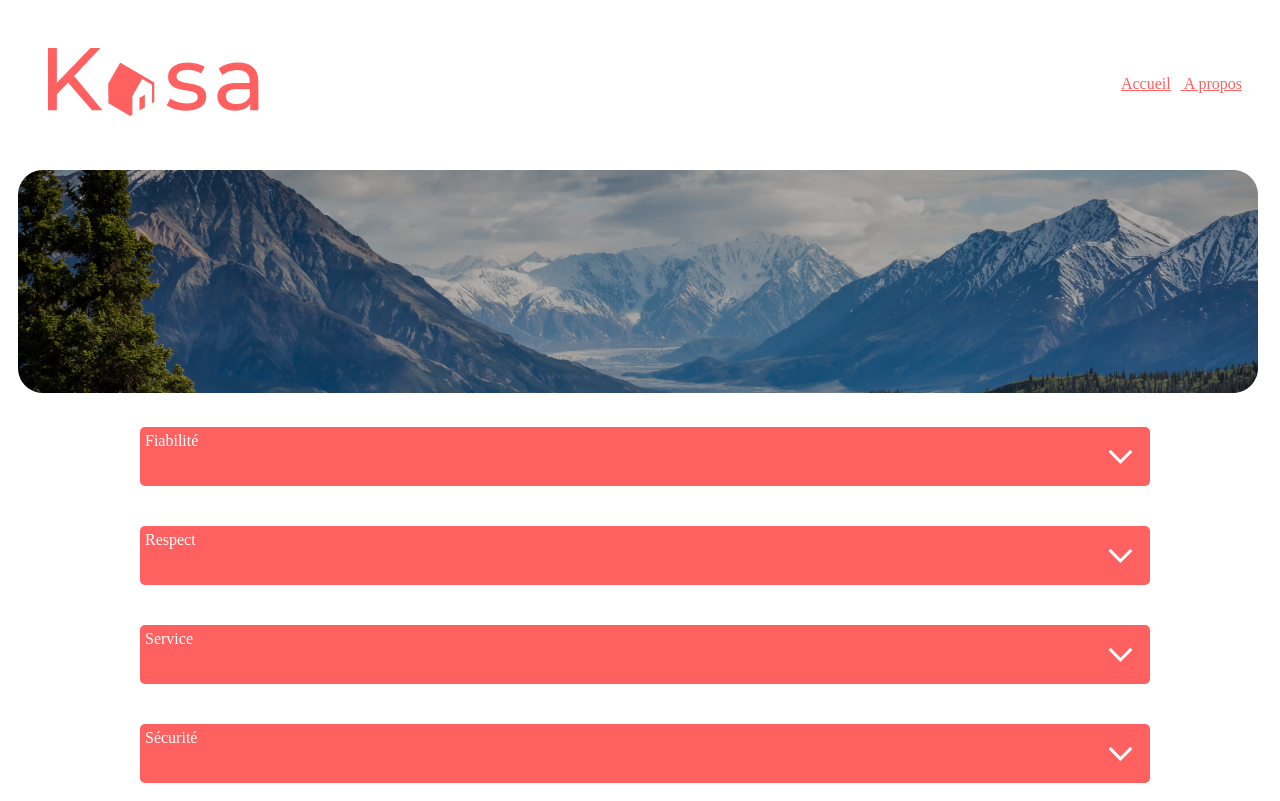
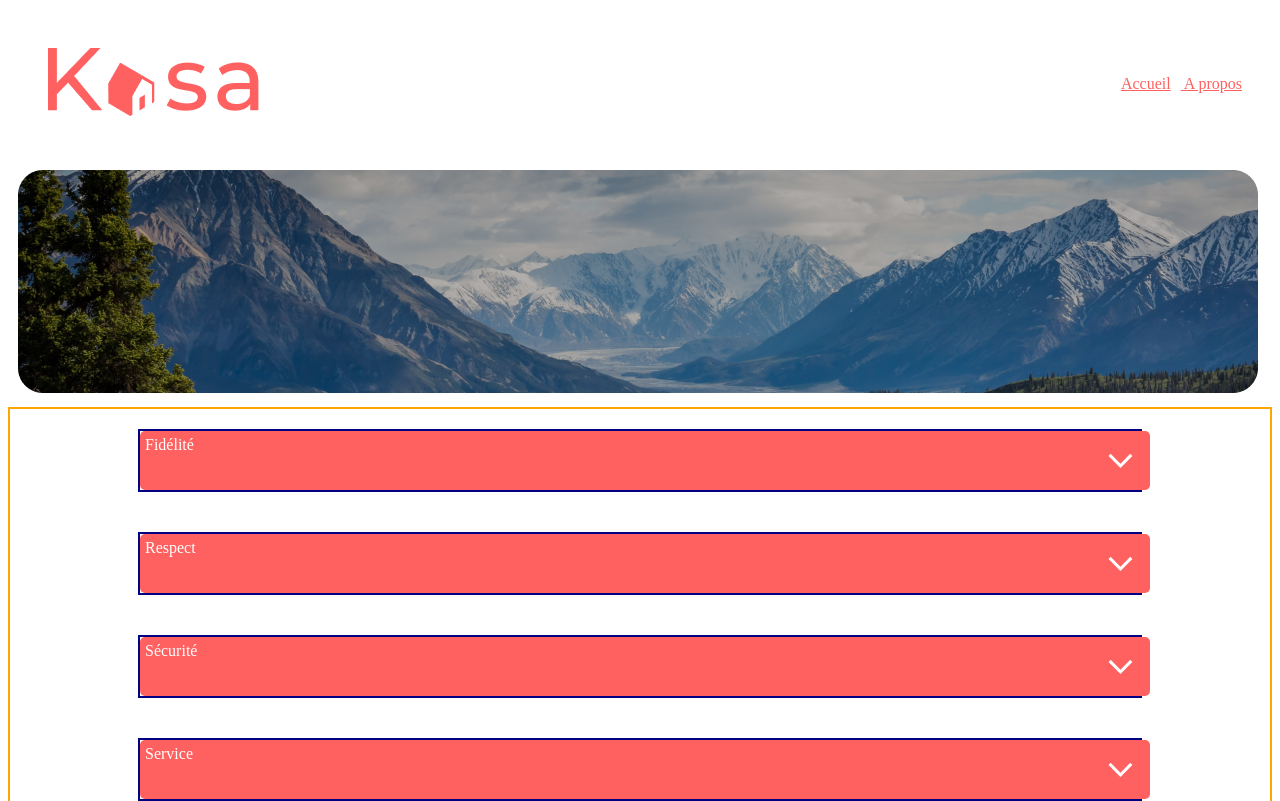
Before and after one commit to tom-training/ThomasGue_7_16012023, a React (Create React App) app in the folder kasa/: page /a_propos in a window 1280 px wide. Shown: the top 801 px of the page. Built offline with nearby package versions, Linux system fonts and the light colour scheme.

Commit message:
avancement sur card

```diff
--- a/kasa/src/components/Collapses/Fiabilite/index.jsx
+++ /dev/null
@@ -1,17 +0,0 @@
-import CollapsesStyle from '../../../style/Collapses.module.css'
-
-function Fiabilite(){
-
-
-
-    return(
-
-        <div className={CollapsesStyle.collapse}> Les annonces postées sur Kasa garantissent une fiabilité totale. Les photos
-            sont conformes aux logements, et toutes les informations sont régulièrement vérifiées
-            par nos équipes. </div>
-    )
-
-
-}
-
-export default Fiabilite
--- a/kasa/src/components/Collapses/Respect/index.jsx
+++ /dev/null
@@ -1,26 +0,0 @@
-import styled from 'styled-components'
-
-
-const StyledDiv = styled.div`
-
-    color: red;
-
-`
-
-
-
-function Respect(){
-
-
-
-    return(
-
-        <StyledDiv> La bienveillance fait partie des valeurs fondatrices de Kasa. Tout comportement
-            discriminatoire ou de perturbation du voisinage entraînera une exclusion de notre
-            plateforme. </StyledDiv>
-    )
-
-
-}
-
-export default Respect
--- a/kasa/src/components/Collapses/Securite/index.jsx
+++ /dev/null
@@ -1,28 +0,0 @@
-import styled from 'styled-components'
-
-
-const StyledDiv = styled.div`
-
-    color: red;
-
-`
-
-
-
-function Securite(){
-
-
-
-    return(
-
-        <StyledDiv> La sécurité est la priorité de Kasa. Aussi bien pour nos hôtes que pour les
-            voyageurs, chaque logement correspond aux critères de sécurité établis par nos services.
-            En laissant une note aussi bien à l'hôte qu'au locataire, cela permet à nos équipes de
-            vérifier que les standards sont bien respectés. Nous organisons également des ateliers sur
-            la sécurité domestique pour nos hôtes. </StyledDiv>
-    )
-
-
-}
-
-export default Securite
--- a/kasa/src/components/Collapses/Service/index.jsx
+++ /dev/null
@@ -1,25 +0,0 @@
-import styled from 'styled-components'
-
-
-const StyledDiv = styled.div`
-
-    color: red;
-
-`
-
-
-
-function Service(){
-
-
-
-    return(
-
-        <StyledDiv> Nos équipes se tiennent à votre disposition pour vous fournir une expérience
-            parfaite. N'hésitez pas à nous contacter si vous avez la moindre question. </StyledDiv>
-    )
-
-
-}
-
-export default Service
--- /dev/null
+++ b/kasa/src/components/Collapses/index.jsx
@@ -0,0 +1,50 @@
+import { useState } from "react";
+
+import Vector from '../../assets/Vector.svg'
+
+import OpenVector from '../../assets/OpenVector.png'
+import CollapsesCSS from '../../style/Collapses.module.css'
+
+function Collapses({nom, definition}){
+
+    const [displ, setDispl] = useState(false)
+
+
+    return(
+
+        <div className={CollapsesCSS.bulle}>
+
+                    <div
+                        className={CollapsesCSS.buttonBulle}
+                        onClick = {()=>{
+
+                            if(displ){
+
+                            setDispl(false)
+
+                            }else{
+
+                            setDispl(true)
+                            }
+                            }}
+                    >
+                    {nom}
+
+                    {displ ? (<img src = {OpenVector} alt="vector icon open"/>):
+
+                    (<img src = {Vector} alt="vector icon closed" />)
+                    }
+
+                    </div>
+
+                    {displ ? (<div> {definition} </div>):(null)
+                    }
+
+
+        </div>
+    )
+
+
+}
+
+export default Collapses
--- /dev/null
+++ b/kasa/src/data/propList.js
@@ -0,0 +1,30 @@
+export const propList = [
+    {
+        id: 1,
+        nom: "Fidélité",
+        definition: "Les annonces postées sur Kasa garantissent une fiabilité totale. Les photos sont conformes aux logements, et toutes les informations sont régulièrement vérifiées par nos équipes.",
+        displ: "displun",
+        setDispl: "setDisplun"
+    },
+    {
+        id: 2,
+        nom: "Respect",
+        definition: "La bienveillance fait partie des valeurs fondatrices de Kasa. Tout comportement discriminatoire ou de perturbation du voisinage entraînera une exclusion de notre plateforme.",
+        displ: "displun",
+        setDispl: "setDisplun"
+    },
+    {
+        id: 3,
+        nom: "Sécurité",
+        definition: "La sécurité est la priorité de Kasa. Aussi bien pour nos hôtes que pour les voyageurs, chaque logement correspond aux critères de sécurité établis par nos services. En laissant une note aussi bien à l'hôte qu'au locataire, cela permet à nos équipes de vérifier que les standards sont bien respectés. Nous organisons également des ateliers sur la sécurité domestique pour nos hôtes.",
+        displ: "displun",
+        setDispl: "setDisplun"
+    },
+    {
+        id: 4,
+        nom: "Service",
+        definition: "Nos équipes se tiennent à votre disposition pour vous fournir une expérience parfaite. N'hésitez pas à nous contacter si vous avez la moindre question.",
+        displ: "displun",
+        setDispl: "setDisplun"
+    }
+]
--- a/kasa/src/pages/Apropos/index.jsx
+++ b/kasa/src/pages/Apropos/index.jsx
@@ -1,24 +1,14 @@
-import { useState } from "react";
+import AproposCSS from '../../style/Apropos.module.css'
+import Banner from '../../components/Banner'
+import Collapses from '../../components/Collapses'
 
-import Vector from '../../assets/Vector.svg'
-
-import OpenVector from '../../assets/OpenVector.png'
-
-import AproposCSS from '../../style/Apropos.module.css'
-
-import Fiabilite from '../../components/Collapses/Fiabilite'
-import Respect from '../../components/Collapses/Respect'
-import Securite from '../../components/Collapses/Securite'
-import Service from '../../components/Collapses/Service'
-
-import Banner from '../../components/Banner'
+import { propList } from '../../data/propList'
 
 function Apropos() {
 
-  const [displun, setDisplun] = useState(false)
-  const [displdeux, setDispldeux] = useState(false)
-  const [displtrois, setDispltrois] = useState(false)
-  const [displquatre, setDisplquatre] = useState(false)
+
+
+
 
     return (
 
@@ -32,108 +22,15 @@ function Apropos() {
 
         <div className={AproposCSS.sectionCollapses}>
 
-          <div className={AproposCSS.bulle}>
+              {propList.map((propri)=>(
 
-            <div className={AproposCSS.buttonBulle} onClick = {()=>{
-                      if(displun){
+                    <Collapses key={propri.id}
 
-                          setDisplun(false)
+                        nom = {propri.nom}
+                        definition = {propri.definition}
 
-                      }else{
-
-                          setDisplun(true)
-                      }
-                  }}>
-              Fiabilité
-
-              {displun ? (<img src = {OpenVector} alt="vector icon open"/>):
-
-              (<img src = {Vector} alt="vector icon closed" />)
-              }
-
-            </div>
-
-            {displun ? (<Fiabilite />):(null)
-            }
-
-          </div>
-
-          <div className={AproposCSS.bulle}>
-
-            <div className={AproposCSS.buttonBulle} onClick = {()=>{
-                      if(displdeux){
-
-                          setDispldeux(false)
-
-                      }else{
-
-                          setDispldeux(true)
-                      }
-                  }}>
-              Respect
-
-              {displdeux ? (<img src = {OpenVector} alt="vector icon open"/>):
-
-              (<img src = {Vector} alt="vector icon closed" />)
-              }
-
-            </div>
-
-            {displdeux ? (<Respect />):(null)
-            }
-
-          </div>
-
-          <div className={AproposCSS.bulle}>
-
-            <div className={AproposCSS.buttonBulle} onClick = {()=>{
-                      if(displtrois){
-
-                          setDispltrois(false)
-
-                      }else{
-
-                          setDispltrois(true)
-                      }
-                  }}>
-              Service
-
-              {displtrois ? (<img src = {OpenVector} alt="vector icon open"/>):
-
-              (<img src = {Vector} alt="vector icon closed" />)
-              }
-            </div>
-
-            {displtrois ? (<Service />):(null)
-            }
-
-          </div>
-
-          <div className={AproposCSS.bulle}>
-
-            <div className={AproposCSS.buttonBulle} onClick = {()=>{
-                      if(displquatre){
-
-                          setDisplquatre(false)
-
-                      }else{
-
-                          setDisplquatre(true)
-                      }
-                  }}>
-              Sécurité
-
-              {displquatre ? (<img src = {OpenVector} alt="vector icon open"/>):
-
-              (<img src = {Vector} alt="vector icon closed" />)
-              }
-            </div>
-
-            {displquatre ? (<Securite />):(null)
-            }
-
-          </div>
-
+                    />
+              ))}
         </div>
 
       </div>
--- a/kasa/src/style/Apropos.module.css
+++ b/kasa/src/style/Apropos.module.css
@@ -4,23 +4,6 @@
     flex-direction: column;
 
     align-items: center;
+
+    border: 2px solid orange;
 }
-
-
-.bulle{
-
-    width: 1000px;
-    margin: 20px;
-}
-
-.buttonBulle{
-
-    width: 1000px;
-    padding: 5px;
-    background-color: #FF6060;
-    color: #FFFFFF;
-    border: none;
-    display: flex;
-    justify-content: space-between;
-    border-radius: 5px;
-}
--- a/kasa/src/style/Card.module.css
+++ b/kasa/src/style/Card.module.css
@@ -37,16 +37,6 @@
     color: #FF6060;
 }
 
-.lesDeuxBlocs{
-
-    display: flex;
-    justify-content: space-around;
-    flex-wrap: wrap;
-    width: 80%;
-    margin: 5px 0 10px 0;
-
-}
-
 .blocIntermediaire{
     display: flex;
     flex-direction: column;
@@ -56,12 +46,26 @@
     margin: 5px;
 }
 
+.lesDeuxBlocs{
+
+    display: flex;
+    justify-content: space-around;
+    flex-wrap: wrap;
+    width: 80%;
+    /* margin: 5px 0 10px 0; */
+
+    border: 3px solid purple
+
+}
+
 .lesSousBlocs{
-
+    flex: 1;
     width: 45%;
     display: flex;
     flex-direction: column;
     align-items: center;
+    border: 3px solid yellow;
+
 }
 
 .boutonPlusInfo{
@@ -69,36 +73,53 @@
     background-color: #FF6060;
     color: white;
     width: 100%;
+    height: 20%;
     border: 2px solid blue;
-    display: flexbox;
+
+    display: grid;
+    grid-template-columns: repeat(20, 1fr);
+    grid-template-rows: 1fr;
 
 
-    align-items: center;
-    padding: 10px 10px 10px 10px;
+    /* padding: 10px 0 10px 0; */
 
 }
 
 .imaVector{
     border: 2px solid green;
+    grid-column: 20;
+    grid-row: 1;
+
 }
 
 .descDiv{
     border: 2px solid purple;
     width: 45%;
+    grid-column: 1 / 20;
+    grid-row: 1;
+
 }
 
+/*
 .blocIm{
     border: 2px solid yellow;
     width: 45%;
 }
+*/
 
 .textDisplayed{
 
-    color: #FF6060;
-    background-color: #F7F7F7;
+    /* color: #FF6060; */
+    color: purple;
+    /* background-color: #F7F7F7; */
+
+    background-color: lightblue;
+
     border-radius: 10px;
     width: 100%;
+    height: 80%;
 }
+
 
 .listDisplayed{
     list-style: none;
--- a/kasa/src/style/Collapses.module.css
+++ b/kasa/src/style/Collapses.module.css
@@ -1,7 +1,18 @@
-.collapse{
+.bulle{
 
-    color: red;
-    background-color: #F6F6F6;
+    width: 1000px;
+    margin: 20px;
+    border: 2px solid navy;
+}
+
+.buttonBulle{
+
     width: 1000px;
     padding: 5px;
+    background-color: #FF6060;
+    color: #FFFFFF;
+    border: none;
+    display: flex;
+    justify-content: space-between;
+    border-radius: 5px;
 }
```
Also changed, not shown: kasa/src/pages/Card/index.jsx (+7 -7 lines).
